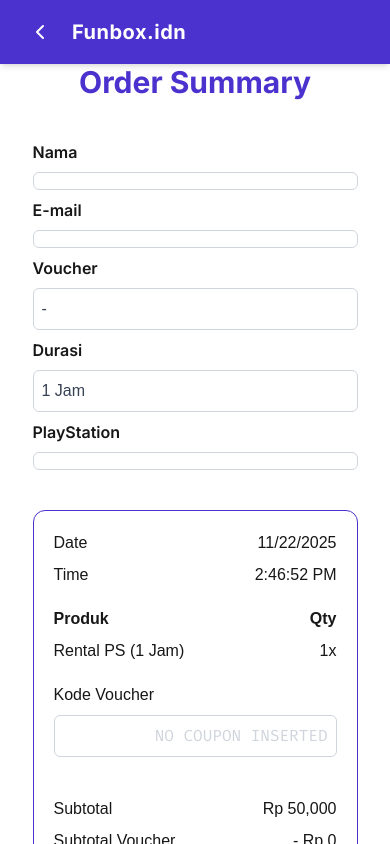
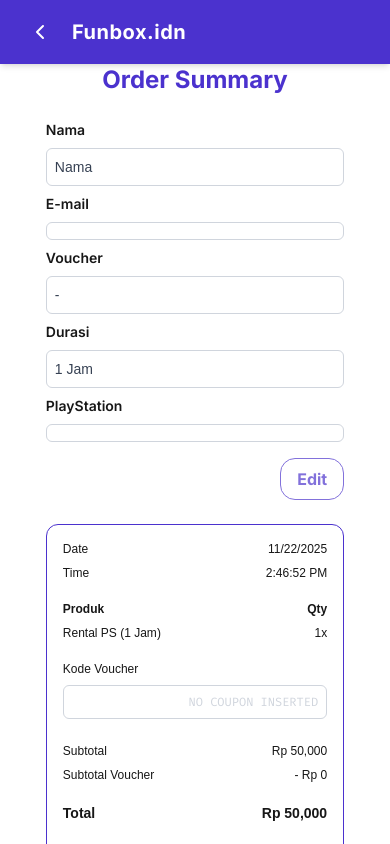
Before and after one commit to esuuun/Rental-PS-Frontend, a Next.js app: page /order-detail in a window 390 px wide. Shown: the top 844 px of the page. Built offline with nearby package versions, Linux system fonts and the light colour scheme; no server answers.

Commit message:
revisi changes

```diff
--- a/app/Components/FeDwi1.tsx
+++ b/app/Components/FeDwi1.tsx
@@ -126,7 +126,7 @@ const FeDwi1 = ({ onLocationSelect }: FeDwi1Props) => {
         {/* Action Button */}
         <Button
           onClick={handleNext}
-          className="h-auto w-40 rounded-xl bg-[#4B32CE] px-8 py-3 text-base font-bold text-white shadow-md hover:bg-[#3a26a8]"
+          className="h-auto w-40 hover:cursor-pointer rounded-xl bg-[#4B32CE] px-8 py-3 text-base font-bold text-white shadow-md hover:bg-[#3a26a8]"
           disabled={!selectedPlace}
         >
           Lanjut
--- a/app/choose/[ps]/page.tsx
+++ b/app/choose/[ps]/page.tsx
@@ -4,7 +4,7 @@ import Image from "next/image";
 import { useParams, useRouter, useSearchParams } from "next/navigation";
 import { useEffect, useState } from "react";
 import api from "../../../lib/api";
-import ErrorModal from "../../components/ErrorModal";
+import ErrorModal from "../../Components/ErrorModal";
 
 interface PlayStation {
   id: number;
--- a/app/layout.tsx
+++ b/app/layout.tsx
@@ -24,7 +24,7 @@ const firaCode = Fira_Code({
 });
 
 export const metadata: Metadata = {
-  title: "Funbox.idn - Portable PS4 & PS5 Gaming Anywhere",
+  title: "funboxidn - Portable PS4 & PS5 Gaming Anywhere",
   description: "Play your favorite games anytime, anywhere without compromising performance or comfort.",
 };
 
--- a/app/order-detail/page.tsx
+++ b/app/order-detail/page.tsx
@@ -5,14 +5,42 @@ import { useState, useEffect, Suspense } from "react";
 import api from "../../lib/api";
 import toast, { Toaster } from "react-hot-toast";
 import { useSnap } from "../../hooks/useSnap";
+import { Input } from "@/components/ui/input";
+import {
+  Select,
+  SelectContent,
+  SelectItem,
+  SelectTrigger,
+  SelectValue,
+} from "@/components/ui/select";
 
 function OrderDetailContent() {
   const router = useRouter();
   const searchParams = useSearchParams();
-  const name = searchParams.get("nama") || "";
-  const email = searchParams.get("email") || "";
-  const voucher = searchParams.get("voucher") || "";
-  const duration = parseFloat(searchParams.get("durasi") || "1");
+  const [isEditMode, setIsEditMode] = useState(false);
+
+  // Form state for editing
+  const [formData, setFormData] = useState({
+    nama: searchParams.get("nama") || "",
+    email: searchParams.get("email") || "",
+    voucher: searchParams.get("voucher") || "",
+    durasi: searchParams.get("durasi") || "1",
+  });
+
+  // Initialize form data from URL params
+  useEffect(() => {
+    setFormData({
+      nama: searchParams.get("nama") || "",
+      email: searchParams.get("email") || "",
+      voucher: searchParams.get("voucher") || "",
+      durasi: searchParams.get("durasi") || "1",
+    });
+  }, [searchParams]);
+
+  const name = isEditMode ? formData.nama : (searchParams.get("nama") || "");
+  const email = isEditMode ? formData.email : (searchParams.get("email") || "");
+  const voucher = isEditMode ? formData.voucher : (searchParams.get("voucher") || "");
+  const duration = parseFloat(isEditMode ? formData.durasi : (searchParams.get("durasi") || "1"));
   const psId = searchParams.get("psId");
   const psName = searchParams.get("psName");
   const psType = searchParams.get("psType") || "PS4";
@@ -74,6 +102,57 @@ function OrderDetailContent() {
     null,
   );
   const { snapPay } = useSnap();
+
+  const handleEdit = () => {
+    setIsEditMode(true);
+  };
+
+  const handleCancel = () => {
+    setIsEditMode(false);
+    // Reset form data to original URL params
+    setFormData({
+      nama: searchParams.get("nama") || "",
+      email: searchParams.get("email") || "",
+      voucher: searchParams.get("voucher") || "",
+      durasi: searchParams.get("durasi") || "1",
+    });
+  };
+
+  const handleSave = () => {
+    // Validate form
+    if (!formData.nama.trim()) {
+      toast.error("Nama tidak boleh kosong");
+      return;
+    }
+    if (!formData.email.trim()) {
+      toast.error("Email tidak boleh kosong");
+      return;
+    }
+    if (formData.email && !formData.email.includes("@")) {
+      toast.error("Email tidak valid");
+      return;
+    }
+
+    // Update URL params and refresh
+    const params = new URLSearchParams({
+      ...formData,
+      psId: psId || "",
+      psName: psName || "",
+      psType: psType || "",
+    });
+    router.push(`/order-detail?${params.toString()}`);
+    setIsEditMode(false);
+    toast.success("Data berhasil diperbarui");
+  };
+
+  const handleFormChange = (e: React.ChangeEvent<HTMLInputElement>) => {
+    const { id, value } = e.target;
+    setFormData((prev) => ({ ...prev, [id]: value }));
+  };
+
+  const handleDurationChange = (value: string) => {
+    setFormData((prev) => ({ ...prev, durasi: value }));
+  };
 
   const handlePayment = async () => {
     if (!psId) {
@@ -166,6 +245,7 @@ function OrderDetailContent() {
           // Save bookingId to localStorage before redirect
           if (bookingId) {
             localStorage.setItem('lastBookingId', bookingId.toString());
+            localStorage.setItem('lastBookingDuration', duration.toString());
             router.push(`/payment-success?bookingId=${bookingId}`);
           } else {
             router.push('/payment-success');
@@ -221,91 +301,167 @@ function OrderDetailContent() {
   // let status: couponStatus = voucher ? "valid" : "unused"; // Simplified logic
 
   return (
-    <div className="flex flex-col items-center gap-10">
+    <div className="flex flex-col items-center gap-6 sm:gap-8 md:gap-10 px-4 sm:px-6">
       <Toaster position="top-center" reverseOrder={false} />
 
-      <h1 className="font-inter text-blue-purple text-3xl font-bold sm:text-4xl md:text-5xl">
+      <h1 className="font-inter text-blue-purple text-2xl sm:text-3xl md:text-4xl lg:text-5xl font-bold text-center">
         Order Summary
       </h1>
 
-      <div className="mb-2 flex min-h-10 w-10/12 flex-col items-center gap-10 md:flex-row md:items-start md:justify-between">
+      <div className="mb-2 flex min-h-10 w-10/12 flex-col items-center gap-6 md:gap-10 md:flex-row md:items-start md:justify-between">
         <div className="flex w-full max-w-md flex-col md:w-6/12 md:max-w-full">
-          <div className="flex w-full flex-col gap-2 text-base sm:text-lg">
+          <div className="flex w-full flex-col gap-2 text-sm sm:text-base md:text-lg">
             <label className="font-inter font-semibold">Nama</label>
+            {isEditMode ? (
+              <Input
+                type="text"
+                id="nama"
+                value={formData.nama}
+                onChange={handleFormChange}
+                className="rounded-md border border-[#D0D5DD] p-2 text-gray-700 focus-visible:ring-[#8271DB]"
+                placeholder="Nama"
+              />
+            ) : (
               <div className="rounded-md border border-[#D0D5DD] p-2 text-gray-700">
-              {name}
+                {name || "Nama"}
               </div>
+            )}
 
             <label className="font-inter font-semibold">E-mail</label>
+            {isEditMode ? (
+              <Input
+                type="email"
+                id="email"
+                value={formData.email}
+                onChange={handleFormChange}
+                className="rounded-md border border-[#D0D5DD] p-2 text-gray-700 focus-visible:ring-[#8271DB]"
+                placeholder="example@example.com"
+              />
+            ) : (
               <div className="rounded-md border border-[#D0D5DD] p-2 text-gray-700">
                 {email}
               </div>
+            )}
 
             <label className="font-inter font-semibold">Voucher</label>
+            {isEditMode ? (
+              <Input
+                type="text"
+                id="voucher"
+                value={formData.voucher}
+                onChange={handleFormChange}
+                className="rounded-md border border-[#D0D5DD] p-2 text-gray-700 focus-visible:ring-[#8271DB]"
+                placeholder="Masukkan Kode Voucher (opsional)"
+              />
+            ) : (
               <div className="rounded-md border border-[#D0D5DD] p-2 text-gray-700">
                 {voucher || "-"}
               </div>
+            )}
 
             <label className="font-inter font-semibold">Durasi</label>
+            {isEditMode ? (
+              <Select
+                value={formData.durasi}
+                onValueChange={handleDurationChange}
+              >
+                <SelectTrigger className="w-full rounded-md border border-[#D0D5DD] focus:ring-[#8271DB]">
+                  <SelectValue placeholder="Pilih durasi" />
+                </SelectTrigger>
+                <SelectContent className="bg-white">
+                  <SelectItem value="1">1 Jam</SelectItem>
+                  <SelectItem value="2">2 Jam</SelectItem>
+                  <SelectItem value="3">3 Jam</SelectItem>
+                  <SelectItem value="4">4 Jam</SelectItem>
+                </SelectContent>
+              </Select>
+            ) : (
               <div className="rounded-md border border-[#D0D5DD] p-2 text-gray-700">
                 {duration < 0.5 ? "1 Menit (Testing)" : `${duration} Jam`}
               </div>
+            )}
 
             <label className="font-inter font-semibold">PlayStation</label>
             <div className="rounded-md border border-[#D0D5DD] p-2 text-gray-700">
               {psName}
             </div>
           </div>
+
+          <div className="w-full flex justify-end items-end gap-3 mt-4 md:mt-8">
+            {isEditMode ? (
+              <>
+                <button
+                  onClick={handleCancel}
+                  className="w-fit flex items-center justify-center font-bold border hover:cursor-pointer hover:bg-gray-100 border-gray-400 text-gray-700 font-inter text-base sm:text-lg md:text-[20px] rounded-[15px] py-2 px-4 sm:py-[12px] sm:px-[20px] md:px-[30px] text-center transition-colors"
+                >
+                  Batal
+                </button>
+                <button
+                  onClick={handleSave}
+                  className="w-fit flex items-center justify-center font-bold border hover:cursor-pointer hover:bg-[#8271DB]/20 bg-[#8271DB]/10 border-[#8271DB] text-[#8271DB] font-inter text-base sm:text-lg md:text-[20px] rounded-[15px] py-2 px-4 sm:py-[12px] sm:px-[20px] md:px-[30px] text-center transition-colors"
+                >
+                  Simpan
+                </button>
+              </>
+            ) : (
+              <button
+                onClick={handleEdit}
+                className="w-fit flex items-center justify-center font-bold border hover:cursor-pointer hover:bg-[#8271DB]/10 border-[#8271DB] text-[#8271DB] font-inter text-base sm:text-lg md:text-[20px] rounded-[15px] py-2 px-4 sm:py-[12px] sm:px-[20px] md:px-[30px] text-center transition-colors"
+              >
+                Edit
+              </button>
+            )}
+          </div>
         </div>
 
         <div className="flex w-full max-w-md flex-col md:w-6/12 md:max-w-full">
-          <div className="text-inter border-blue-purple rounded-xl border p-5 text-base sm:p-8 sm:text-lg md:p-10">
-            <div className="mb-2 flex w-full justify-between">
+          <div className="text-inter border-blue-purple rounded-xl border p-4 sm:p-5 md:p-8 lg:p-10 text-sm sm:text-base md:text-lg">
+            <div className="mb-2 flex w-full justify-between text-xs sm:text-sm md:text-base">
               <p>Date</p>
               <p>{new Date().toLocaleDateString()}</p>
             </div>
 
-            <div className="mb-5 flex w-full justify-between">
+            <div className="mb-5 flex w-full justify-between text-xs sm:text-sm md:text-base">
               <p>Time</p>
               <p>{new Date().toLocaleTimeString()}</p>
             </div>
 
-            <div className="mb-2 flex w-full justify-between font-bold">
+            <div className="mb-2 flex w-full justify-between font-bold text-xs sm:text-sm md:text-base">
               <p>Produk</p>
               <p>Qty</p>
             </div>
 
-            <div className="mb-5 flex w-full justify-between">
-              <p>Rental PS ({duration < 0.5 ? "1 Menit (Testing)" : `${duration} Jam`})</p>
-              <p>1x</p>
+            <div className="mb-5 flex w-full justify-between text-xs sm:text-sm md:text-base">
+              <p className="break-words pr-2">Rental PS ({duration < 0.5 ? "1 Menit (Testing)" : `${duration} Jam`})</p>
+              <p className="shrink-0">1x</p>
             </div>
 
-            <div className="mb-2 flex w-full justify-between">
+            <div className="mb-2 flex w-full justify-between text-xs sm:text-sm md:text-base">
               <p>Kode Voucher</p>
             </div>
 
             <Coupon status={voucherStatus} />
 
-            <div className="mb-2 flex w-full justify-between">
+            <div className="mb-2 flex w-full justify-between text-xs sm:text-sm md:text-base">
               <p>Subtotal</p>
               <p>Rp {subtotal.toLocaleString()}</p>
             </div>
-            <div className="mb-5 flex w-full justify-between">
+            <div className="mb-5 flex w-full justify-between text-xs sm:text-sm md:text-base">
               <p>Subtotal Voucher</p>
               <p>- Rp {discount.toLocaleString()}</p>
             </div>
 
-            <div className="mb-5 flex w-full justify-between font-bold">
+            <div className="mb-5 flex w-full justify-between font-bold text-sm sm:text-base md:text-lg">
               <p>Total</p>
               <p>Rp {total.toLocaleString()}</p>
             </div>
           </div>
 
-          <div className="mb-24 flex justify-center">
+          <div className="mb-12 md:mb-24 flex justify-center">
             <button
               onClick={handlePayment}
-              disabled={loading}
-              className="bg-lavender font-inter mt-10 rounded-lg px-16 py-2 text-lg font-bold text-white disabled:opacity-50"
+              disabled={loading || isEditMode}
+              className="bg-lavender font-inter mt-6 md:mt-10 rounded-lg px-8 sm:px-12 md:px-16 py-2 text-base sm:text-lg font-bold text-white disabled:opacity-50 disabled:cursor-not-allowed hover:opacity-90 transition-opacity"
             >
               {loading ? "Processing..." : "Bayar"}
             </button>
@@ -339,9 +495,9 @@ function Coupon({ status }: CouponProps) {
 
   return (
     <div
-      className={`mb-10 flex justify-end rounded-md border p-2 ${colormap[status]}`}
+      className={`mb-6 sm:mb-8 md:mb-10 flex justify-end rounded-md border p-2 ${colormap[status]}`}
     >
-      <p className="font-fira-code text-base sm:text-lg">
+      <p className="font-fira-code text-xs sm:text-sm md:text-base lg:text-lg">
         {status == "valid"
           ? "COUPON APPLIED"
           : status == "invalid"
--- a/app/pay/page.tsx
+++ b/app/pay/page.tsx
@@ -106,7 +106,7 @@ function PersonalDetailsContent() {
                 value={formData.nama}
                 onChange={handleChange}
                 required
-                placeholder=""
+                placeholder="Nama"
                 className="focus-visible:ring-[#4B32CE]"
               />
             </div>
@@ -137,7 +137,7 @@ function PersonalDetailsContent() {
                 id="voucher"
                 value={formData.voucher}
                 onChange={handleChange}
-                placeholder=""
+                placeholder="Masukkan Kode Voucher Anda"
                 className="focus-visible:ring-[#4B32CE]"
               />
             </div>
@@ -169,14 +169,14 @@ function PersonalDetailsContent() {
                 type="button"
                 variant="outline"
                 onClick={() => router.back()}
-                className="rounded-xl border-[#4B32CE] text-[#4B32CE] hover:bg-[#4B32CE]/10 hover:text-[#4B32CE]"
+                className="rounded-xl border-[#4B32CE] text-[#4B32CE] hover:cursor-pointer hover:bg-[#4B32CE]/10 hover:text-[#4B32CE]"
               >
                 Kembali
               </Button>
               <Button
                 type="submit"
                 disabled={loading}
-                className="rounded-xl bg-[#4B32CE] text-white hover:bg-[#3a26a8] disabled:opacity-50"
+                className="rounded-xl bg-[#4B32CE] text-white hover:cursor-pointer hover:bg-[#3a26a8] disabled:opacity-50"
               >
                 {loading ? "Memproses..." : "Lanjut ke Pembayaran"}
               </Button>
```
Lines whose indentation alone changed are shown as unchanged.
